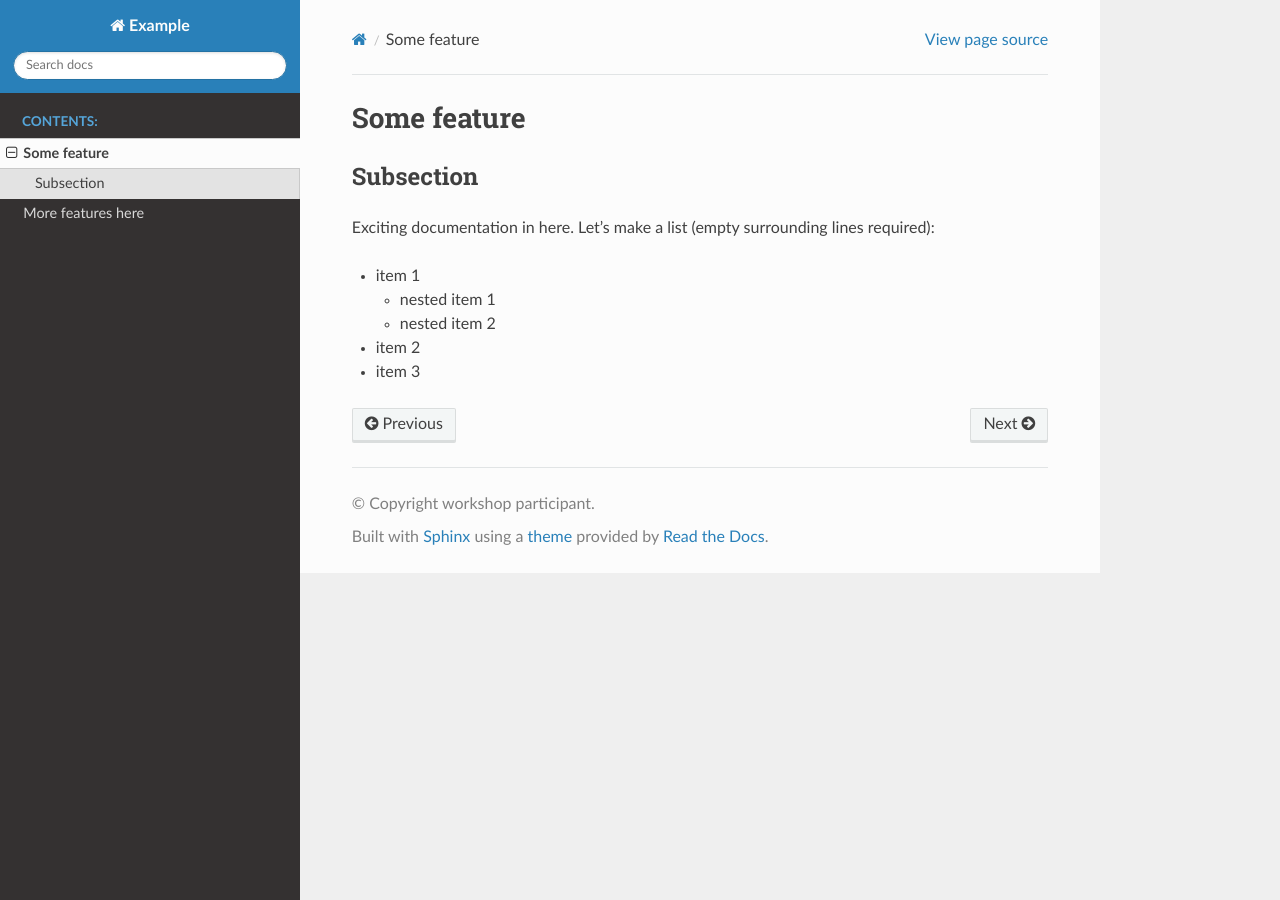
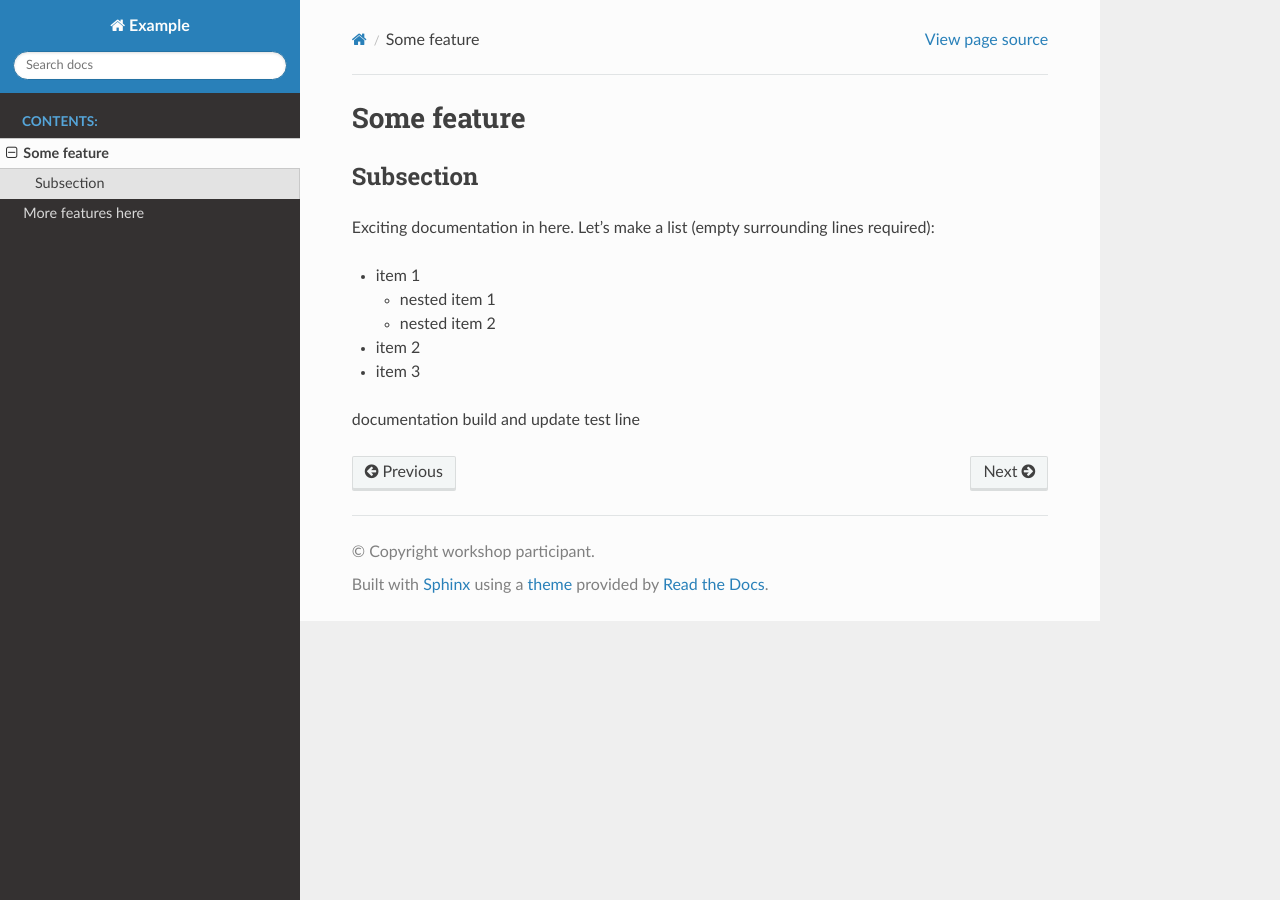
Before and after one commit to anikk94/documentation-example, a Sphinx documentation site: the page built from doc/some-feature.md, in a window 1280 px wide. Built offline with Sphinx 7.4.7 and the Read the Docs theme 2.0.0, drawn with Linux system fonts in a browser that asks for light colours.

Commit message:
Update some-feature.md

```diff
--- a/doc/some-feature.md
+++ b/doc/some-feature.md
@@ -12,3 +12,5 @@ Let's make a list (empty surrounding lines required):
 
 - item 2
 - item 3
+
+documentation build and update test line
```
